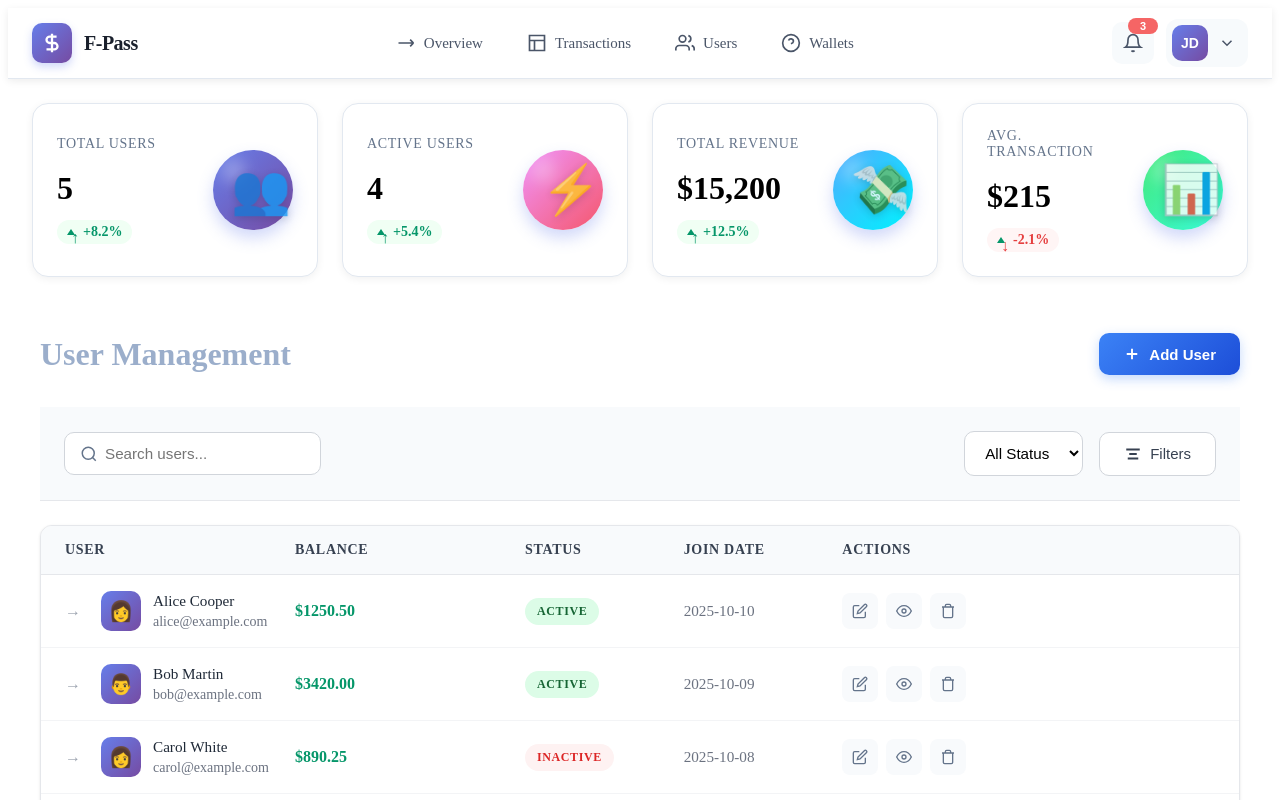
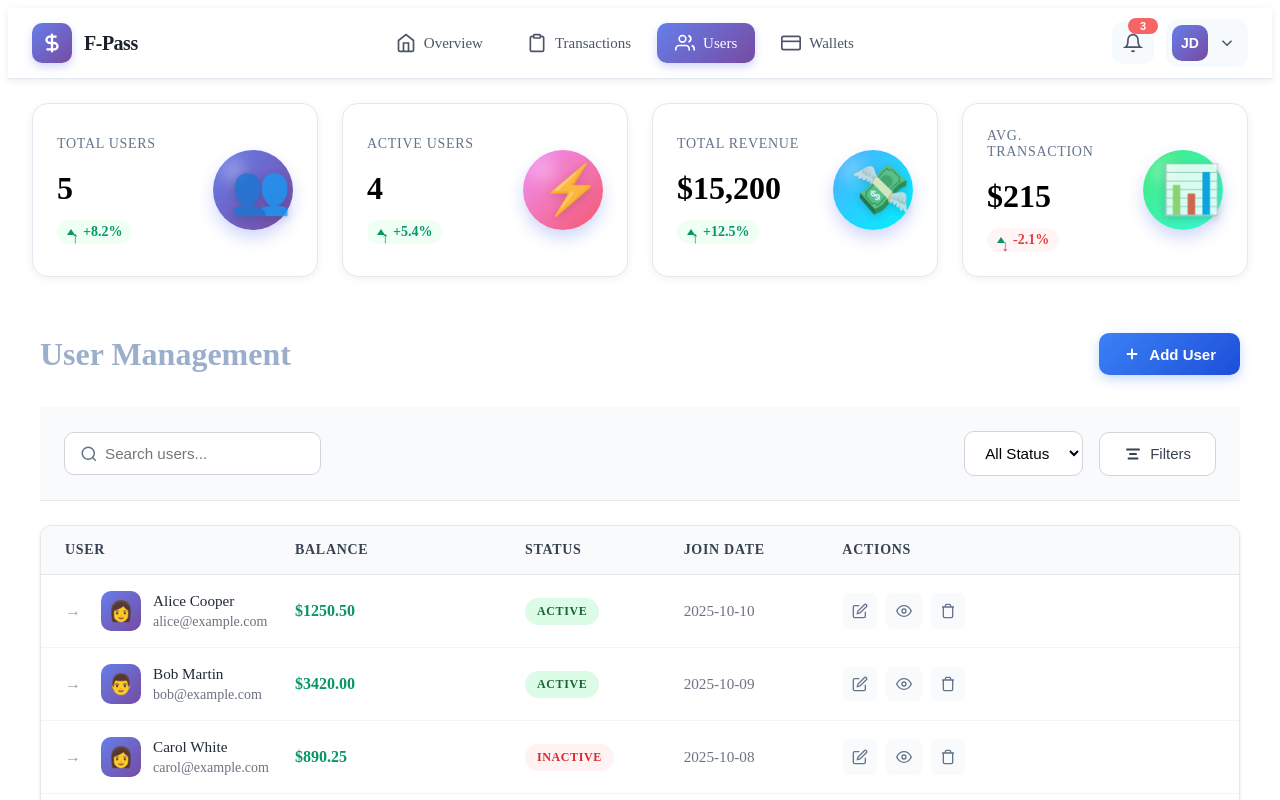
Before and after one commit to KagsM/money-transfer, a React (Vite) app: page /admin/dashboard/users in a window 1280 px wide. Shown: the top 800 px of the page. Built offline with nearby package versions, Linux system fonts and the light colour scheme.

Commit message:
update navbar

```diff
--- a/src/App.jsx
+++ b/src/App.jsx
@@ -1,7 +1,6 @@
 import { BrowserRouter as Router, Routes, Route } from 'react-router-dom';
 import Login from "./pages/Login";
 import './App.css'
-import AdminDashboard from './components/AdminDashboard';
 import Logout from './pages/Logout';
 import AdminOverview from './components/AdminOverview';
 import AdminTransactions from './components/AdminTransactions';
--- a/src/components/Navbar.jsx
+++ b/src/components/Navbar.jsx
@@ -1,10 +1,12 @@
 import { useState, useEffect } from 'react';
-import { useNavigate } from 'react-router-dom';
+import { useNavigate, useLocation, Link } from 'react-router-dom';
 
 function Navbar() {
   const [isMenuOpen, setIsMenuOpen] = useState(false);
   const [isProfileOpen, setIsProfileOpen] = useState(false);
   const [isDarkMode, setIsDarkMode] = useState(false);
+  const navigate = useNavigate();
+  const location = useLocation();
 
   // Check for saved theme preference on mount
   useEffect(() => {
@@ -15,11 +17,23 @@ function Navbar() {
     }
   }, []);
 
+  // Close dropdown when clicking outside
+  useEffect(() => {
+    const handleClickOutside = (e) => {
+      if (isProfileOpen && !e.target.closest('.profile-dropdown')) {
+        setIsProfileOpen(false);
+      }
+    };
+    document.addEventListener('click', handleClickOutside);
+    return () => document.removeEventListener('click', handleClickOutside);
+  }, [isProfileOpen]);
+
   const toggleMenu = () => {
     setIsMenuOpen(!isMenuOpen);
   };
 
-  const toggleProfile = () => {
+  const toggleProfile = (e) => {
+    e.stopPropagation();
     setIsProfileOpen(!isProfileOpen);
   };
 
@@ -36,59 +50,83 @@ function Navbar() {
     }
   };
 
-  const navigate = useNavigate();
   const handleLogout = () => {
-    console.log('to logout');
     navigate('/loggedout');
+    setIsProfileOpen(false);
+  };
+
+  const isActive = (path) => {
+    return location.pathname === path ? 'active' : '';
   };
 
   return (
     <nav className="navbar">
       <div className="navbar-container">
         {/* Logo */}
-        <div className="navbar-logo">
+        <Link to="/admin/dashboard" className="navbar-logo">
           <div className="logo-icon">
             <svg viewBox="0 0 24 24" fill="none" stroke="currentColor" strokeWidth="2">
               <path d="M12 2v20M17 5H9.5a3.5 3.5 0 0 0 0 7h5a3.5 3.5 0 0 1 0 7H6" />
             </svg>
           </div>
           <span className="logo-text">F-Pass</span>
-        </div>
+        </Link>
 
         {/* Desktop Navigation Links */}
         <div className={`navbar-links ${isMenuOpen ? 'active' : ''}`}>
-          <a href="/admin/dashboard" className="nav-link" title="Overview">
+          <Link
+            to="/admin/dashboard"
+            className={`nav-link ${isActive('/admin/dashboard')}`}
+            title="Overview"
+            onClick={() => setIsMenuOpen(false)}
+          >
             <svg viewBox="0 0 24 24" fill="none" stroke="currentColor">
-              <path d="M21 12H3M21 12l-4-4M21 12l-4 4" />
+              <path d="M3 9l9-7 9 7v11a2 2 0 0 1-2 2H5a2 2 0 0 1-2-2z" />
+              <polyline points="9 22 9 12 15 12 15 22" />
             </svg>
             <span>Overview</span>
-          </a>
-          <a href="/admin/dashboard/transactions" className="nav-link" title="Transactions">
+          </Link>
+          <Link
+            to="/admin/dashboard/transactions"
+            className={`nav-link ${isActive('/admin/dashboard/transactions')}`}
+            title="Transactions"
+            onClick={() => setIsMenuOpen(false)}
+          >
             <svg viewBox="0 0 24 24" fill="none" stroke="currentColor">
-              <path d="M3 3h18v18H3zM3 9h18M9 21V9" />
+              <path d="M16 4h2a2 2 0 0 1 2 2v14a2 2 0 0 1-2 2H6a2 2 0 0 1-2-2V6a2 2 0 0 1 2-2h2" />
+              <rect x="8" y="2" width="8" height="4" rx="1" ry="1" />
             </svg>
             <span>Transactions</span>
-          </a>
-          <a href="/admin/dashboard/users" className="nav-link" title="Users">
+          </Link>
+          <Link
+            to="/admin/dashboard/users"
+            className={`nav-link ${isActive('/admin/dashboard/users')}`}
+            title="Users"
+            onClick={() => setIsMenuOpen(false)}
+          >
             <svg viewBox="0 0 24 24" fill="none" stroke="currentColor">
               <path d="M17 21v-2a4 4 0 0 0-4-4H5a4 4 0 0 0-4 4v2" />
               <circle cx="9" cy="7" r="4" />
               <path d="M23 21v-2a4 4 0 0 0-3-3.87M16 3.13a4 4 0 0 1 0 7.75" />
             </svg>
             <span>Users</span>
-          </a>
-          <a href="/admin/dashboard/wallets" className="nav-link" title="Wallets">
+          </Link>
+          <Link
+            to="/admin/dashboard/wallets"
+            className={`nav-link ${isActive('/admin/dashboard/wallets')}`}
+            title="Wallets"
+            onClick={() => setIsMenuOpen(false)}
+          >
             <svg viewBox="0 0 24 24" fill="none" stroke="currentColor">
-              <circle cx="12" cy="12" r="10" />
-              <path d="M9.09 9a3 3 0 0 1 5.83 1c0 2-3 3-3 3M12 17h.01" />
+              <rect x="1" y="4" width="22" height="16" rx="2" ry="2" />
+              <line x1="1" y1="10" x2="23" y2="10" />
             </svg>
             <span>Wallets</span>
-          </a>
+          </Link>
         </div>
 
         {/* Right Side Actions */}
         <div className="navbar-actions">
-
           {/* Notifications */}
           <button className="icon-button" aria-label="Notifications" title="Notifications">
             <svg viewBox="0 0 24 24" fill="none" stroke="currentColor">
@@ -120,13 +158,17 @@ function Navbar() {
                   </div>
                 </div>
                 <div className="dropdown-divider"></div>
-                <a href="/admin/profile" className="dropdown-item">
+                <Link
+                  to="/admin/profile"
+                  className="dropdown-item"
+                  onClick={() => setIsProfileOpen(false)}
+                >
                   <svg viewBox="0 0 24 24" fill="none" stroke="currentColor">
                     <path d="M20 21v-2a4 4 0 0 0-4-4H8a4 4 0 0 0-4 4v2" />
                     <circle cx="12" cy="7" r="4" />
                   </svg>
                   <span>My Profile</span>
-                </a>
+                </Link>
                 <div className="dropdown-divider"></div>
                 {/* Dark Mode Toggle in Dropdown */}
                 <button className="dropdown-item dropdown-dark-mode" onClick={toggleDarkMode}>
@@ -155,7 +197,7 @@ function Navbar() {
                   )}
                 </button>
                 <div className="dropdown-divider"></div>
-                <a href="/loggedout" className="dropdown-item logout">
+                <a onClick={handleLogout} className="dropdown-item logout">
                   <svg viewBox="0 0 24 24" fill="none" stroke="currentColor">
                     <path d="M9 21H5a2 2 0 0 1-2-2V5a2 2 0 0 1 2-2h4M16 17l5-5-5-5M21 12H9" />
                   </svg>
```
